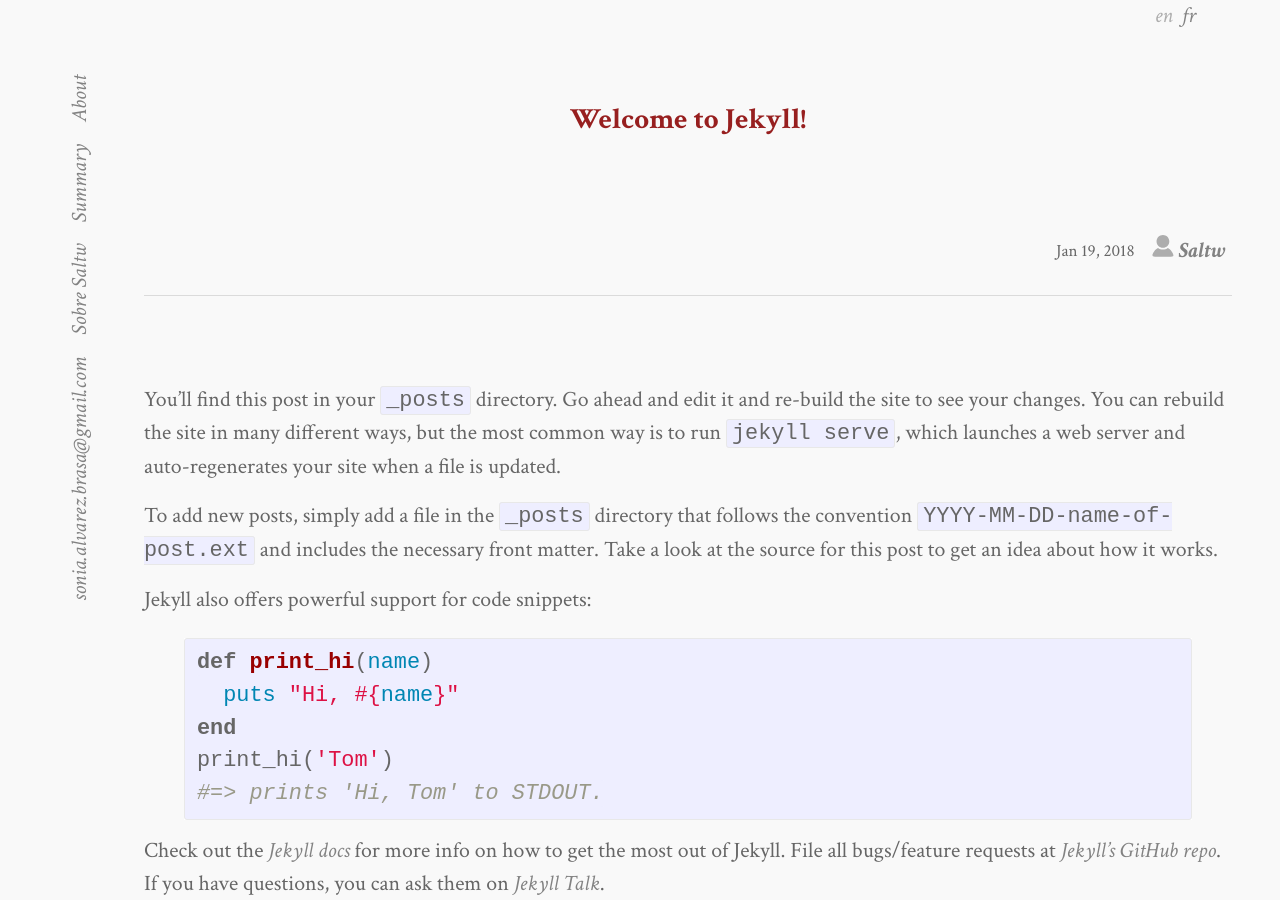
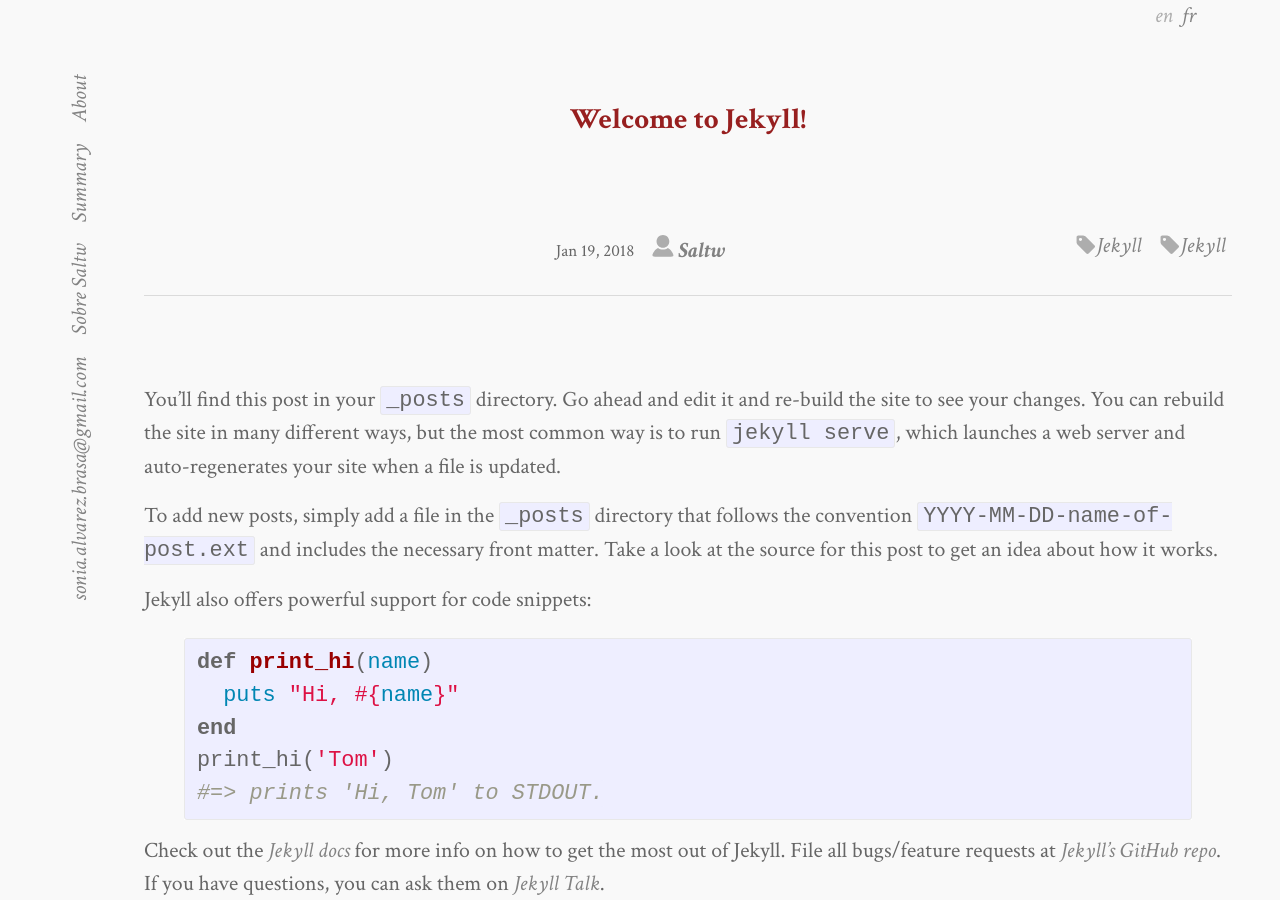
Before and after one commit to SoniaAlvarezBrasa/SoniaAlvarezBrasa.github.io, a Jekyll site: the page built from _posts/2016-02-29-welcome-to-jekyll.markdown, in a window 1280 px wide and 900 px high. Built offline with Jekyll 4.4.1, drawn with Linux system fonts in a browser that asks for light colours.

Commit message:
Repara post header nav

```diff
--- a/_layouts/post.html
+++ b/_layouts/post.html
@@ -20,7 +20,7 @@
             </strong>
         {% endif %}
         </p>
-    {% if post.tags.size > 0 or post.categories.size > 0 %}
+    {% if page.tags.size > 0 or page.categories.size > 0 %}
         <nav>
             {% include ul-page-labs.html show="both" ulclass="main-end" lielse="aHoverXl" iconid="post-show" spanclass="fl" catsvg="folder" tagsvg="tag" %}
         </nav>
```
